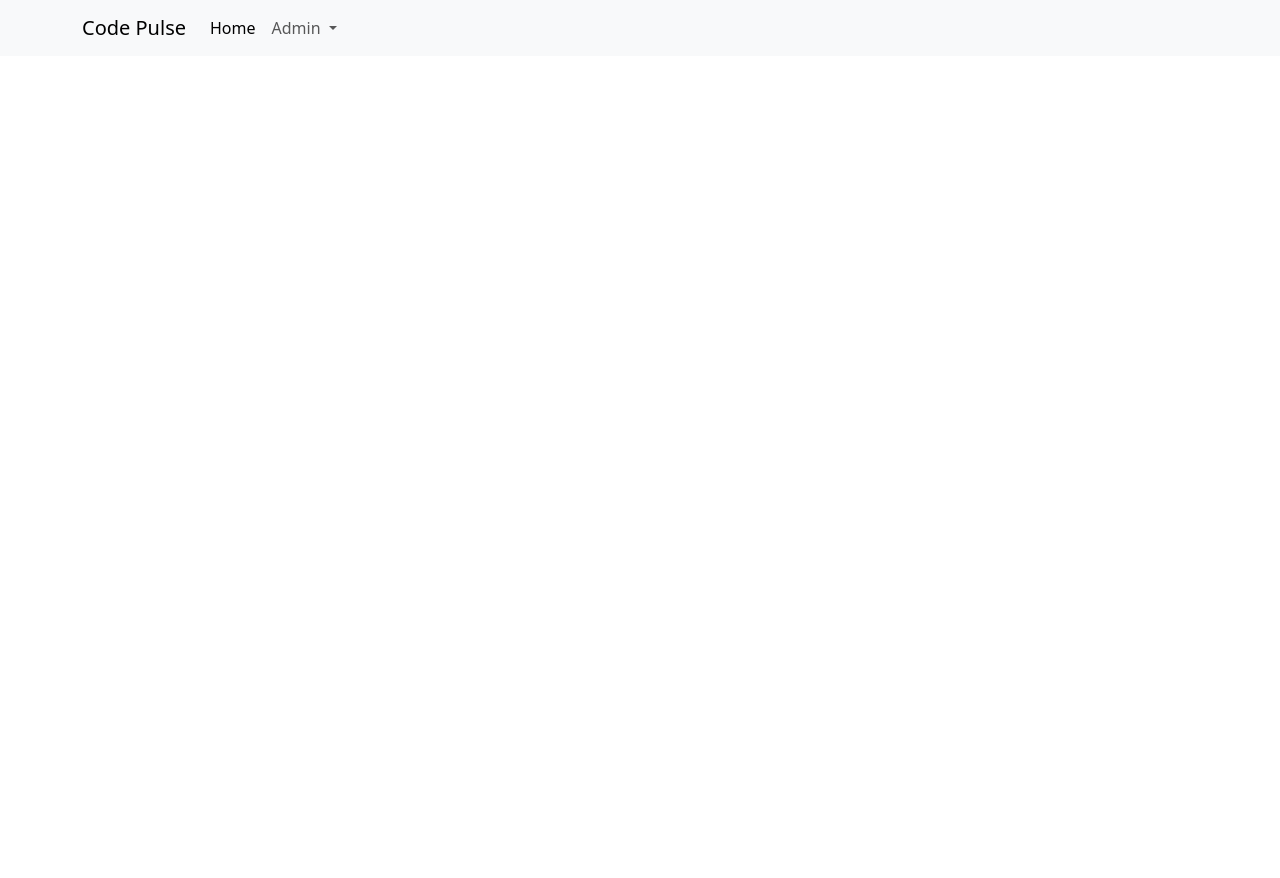
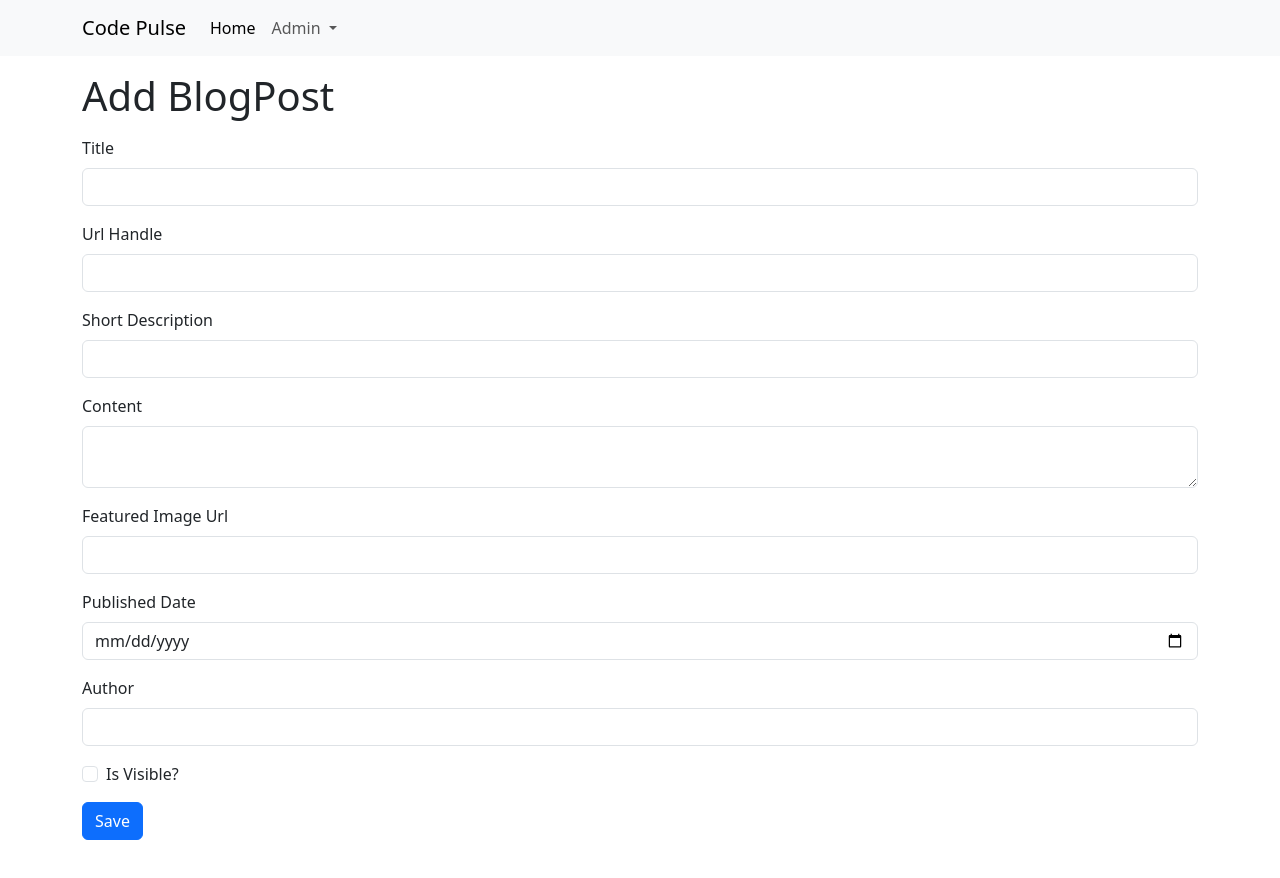
Before and after one commit to waizin28/CodePulse, an Angular app in the folder UI/codepulse/: page /admin/blogposts/add in a window 1280 px wide. Before the commit this address led to /. Shown: the top 878 px of the page. Before the commit the page ends 800 px from the top, so only its background shows below. Built offline with nearby package versions, Linux system fonts and the light colour scheme.

Commit message:
add blog post

```diff
--- a/UI/codepulse/src/app/app-routing.module.ts
+++ b/UI/codepulse/src/app/app-routing.module.ts
@@ -4,11 +4,13 @@
 import { AddCategoryComponent } from './features/category/add-category/add-category.component';
 import { EditCategoryComponent } from './features/category/edit-category/edit-category.component';
 import { BlogpostListComponent } from './features/blog-post/blogpost-list/blogpost-list.component';
+import { AddBlogpostComponent } from './features/blog-post/add-blogpost/add-blogpost.component';
 const routes: Routes = [
   { path: 'admin/categories', component: CategoryListComponent },
   { path: 'admin/categories/add', component: AddCategoryComponent },
   { path: 'admin/categories/:id', component: EditCategoryComponent },
   { path: 'admin/blogposts', component: BlogpostListComponent },
+  { path: 'admin/blogposts/add', component: AddBlogpostComponent },
 ];
 
 @NgModule({
--- a/UI/codepulse/src/app/app.module.ts
+++ b/UI/codepulse/src/app/app.module.ts
@@ -10,6 +10,7 @@
 import { HttpClientModule } from '@angular/common/http';
 import { EditCategoryComponent } from './features/category/edit-category/edit-category.component';
 import { BlogpostListComponent } from './features/blog-post/blogpost-list/blogpost-list.component';
+import { AddBlogpostComponent } from './features/blog-post/add-blogpost/add-blogpost.component';
 
 @NgModule({
   declarations: [
@@ -19,6 +20,7 @@
     AddCategoryComponent,
     EditCategoryComponent,
     BlogpostListComponent,
+    AddBlogpostComponent,
   ],
   imports: [BrowserModule, AppRoutingModule, FormsModule, HttpClientModule],
   providers: [],
--- /dev/null
+++ b/UI/codepulse/src/app/features/blog-post/add-blogpost/add-blogpost.component.html
@@ -0,0 +1,75 @@
+<div class="container">
+  <h1 class="mt-3">Add BlogPost</h1>
+
+  <form>
+    <div class="mt-2 mb-5">
+      <div class="mt-3">
+        <label for="title" class="form-label">Title</label>
+        <input type="text" id="title" name="title" class="form-control" />
+      </div>
+
+      <div class="mt-3">
+        <label for="urlHandle" class="form-label">Url Handle</label>
+        <input
+          type="text"
+          id="urlHandle"
+          name="urlHandle"
+          class="form-control"
+        />
+      </div>
+
+      <div class="mt-3">
+        <label for="shortDescription" class="form-label"
+          >Short Description</label
+        >
+        <input
+          type="text"
+          id="shortDescription"
+          name="shortDescription"
+          class="form-control"
+        />
+      </div>
+
+      <div class="mt-3">
+        <label for="content" class="form-label">Content</label>
+        <textarea class="form-control" name="content" id="content"></textarea>
+      </div>
+
+      <div class="mt-3">
+        <label for="featuredImageUrl" class="form-label"
+          >Featured Image Url</label
+        >
+        <input
+          type="text"
+          id="featuredImageUrl"
+          name="featuredImageUrl"
+          class="form-control"
+        />
+      </div>
+
+      <div class="mt-3">
+        <label for="publishedDate" class="form-label">Published Date</label>
+        <input
+          type="date"
+          id="publishedDate"
+          name="publishedDate"
+          class="form-control"
+        />
+      </div>
+
+      <div class="mt-3">
+        <label for="author" class="form-label">Author</label>
+        <input type="text" id="author" name="author" class="form-control" />
+      </div>
+
+      <div class="form-check mt-3">
+        <input class="form-check-input" type="checkbox" id="isVisible" />
+        <label class="form-check-label" for="isVisible"> Is Visible? </label>
+      </div>
+
+      <div class="mt-3">
+        <button type="submit" class="btn btn-primary">Save</button>
+      </div>
+    </div>
+  </form>
+</div>
```
Also changed, not shown: UI/codepulse/src/app/features/blog-post/add-blogpost/add-blogpost.component.ts (added, +10 -0 lines), UI/codepulse/src/app/features/blog-post/add-blogpost/add-blogpost.component.css (added), 1 other file (tests, documents, lock files or other folders).
